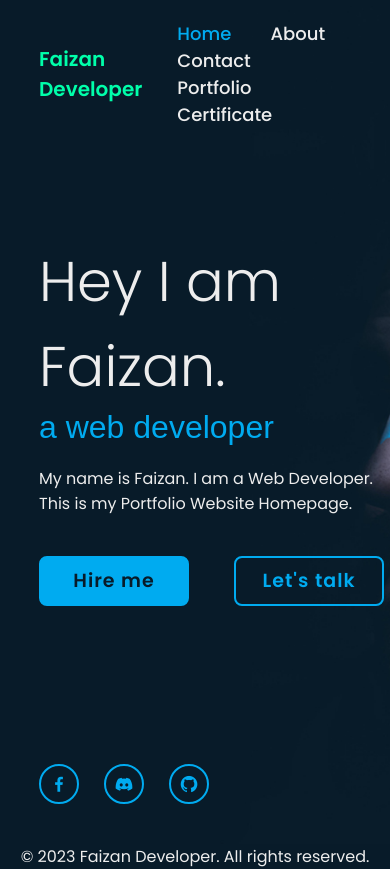
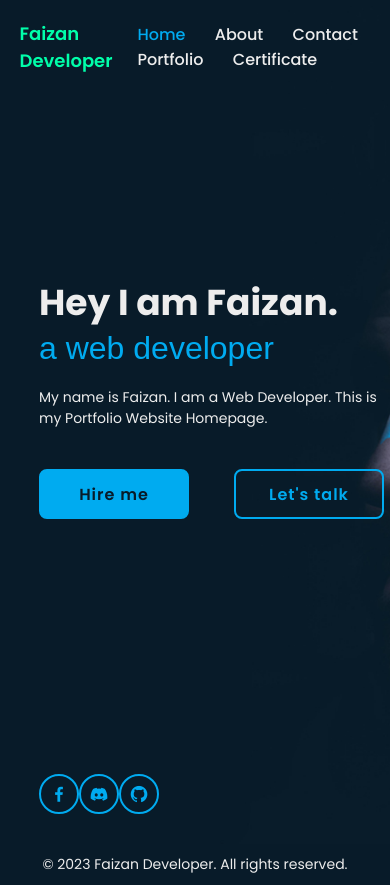
Before and after one commit to faizankam/portfolio, a plain HTML site: page index.html in a window 390 px wide. Drawn offline with nearby package versions, Linux system fonts and the light colour scheme.

Commit message:
Update kamboh.css

```diff
--- a/kamboh.css
+++ b/kamboh.css
@@ -1,11 +1,12 @@
+/* Reset CSS */
 * {
     margin: 0;
     padding: 0;
     box-sizing: border-box;
-    font-family: 'Poppins', sans-serif;
 }
 
 body {
+    font-family: 'Poppins', sans-serif;
     color: #ededed;
 }
 
@@ -20,7 +21,6 @@ body {
     justify-content: space-between;
     align-items: center;
     z-index: 100;
-
 }
 
 .logo {
@@ -29,7 +29,7 @@ body {
     text-decoration: none;
     font-weight: 600;
 }
-.logo:hover{
+.logo:hover {
     color: #ff0000;
 }
 
@@ -53,11 +53,14 @@ body {
 .home {
     display: flex;
     align-items: center;
-    height: 100vh;
+    min-height: 100vh; /* Ensure at least 100% of the viewport height for home
+
+section */
     padding: 0 10%;
     background: url('home.jpg') no-repeat;
     background-size: cover;
     background-position: center;
+    margin-bottom: 0; /* Remove default margin-bottom */
 }
 
 .aa {
@@ -73,8 +76,7 @@ body {
 
 .home-content h1 {
     font-size: 56px;
-    font-weight: 70;
-
+    font-weight: 700; /* Adjusted font-weight to ensure better readability */
 }
 
 .home-content p {
@@ -89,7 +91,7 @@ body {
     height: 50px;
 }
 
-.btn-box a {
+.home-content .btn-box a {
     position: relative;
     display: inline-flex;
     width: 150px;
@@ -109,24 +111,24 @@ body {
     transition: .5s;
 }
 
-.btn-box a:hover {
+.home-content .btn-box a:hover {
     color: #00abf0;
 }
 
-.btn-box a:nth-child(2) {
+.home-content .btn-box a:nth-child(2) {
     background: transparent;
     color: #00abf0;
 }
 
-.btn-box a:nth-child(2):hover {
+.home-content .btn-box a:nth-child(2):hover {
     color: #081b29;
 }
 
-.btn-box a:nth-child(2)::before {
+.home-content .btn-box a:nth-child(2)::before {
     background: #00abf0;
 }
 
-.btn-box a::before {
+.home-content .btn-box a::before {
     content: '';
     position: absolute;
     top: 0;
@@ -138,7 +140,7 @@ body {
     transition: .5s;
 }
 
-.btn-box a:hover::before {
+.home-content .btn-box a:hover::before {
     width: 100%;
 }
 
@@ -192,7 +194,6 @@ body {
         transform: scale(1.1);
         opacity: 0;
     }
-
     100% {
         transform: scale(1);
         opacity: 1;
@@ -203,14 +204,51 @@ body {
     animation: showdown 1s ease-out;
 }
 
-.copyright {
+.footer {
     text-align: center;
     font-size: 14px;
-    margin-top: 10px;
+    padding: 10px 0; /* Add some padding to the footer to create space below the
+
+content */
     color: #ededed;
     background: #081b29;
 }
-footer{
-   background: #081b29;
-   text-align: center;
+
+/* Media Queries for Mobile */
+@media (max-width: 768px) {
+    .header {
+        padding: 20px 5%;
+    }
+
+    .logo {
+        font-size: 18px;
+    }
+
+    .navbar a {
+        font-size: 16px;
+        margin-left: 25px;
+    }
+
+    .home-content h1 {
+        font-size: 36px;
+    }
+
+    .home-content p {
+        font-size: 14px;
+    }
+
+    .home-content .btn-box a {
+        font-size: 16px;
+    }
+
+    .home-sci {
+        width: 120px;
+        bottom: 30px;
+    }
+
+    .home {
+        padding-bottom: 50px; /* Add padding to create space between home and
+
+footer on mobile */
+    }
 }
```
